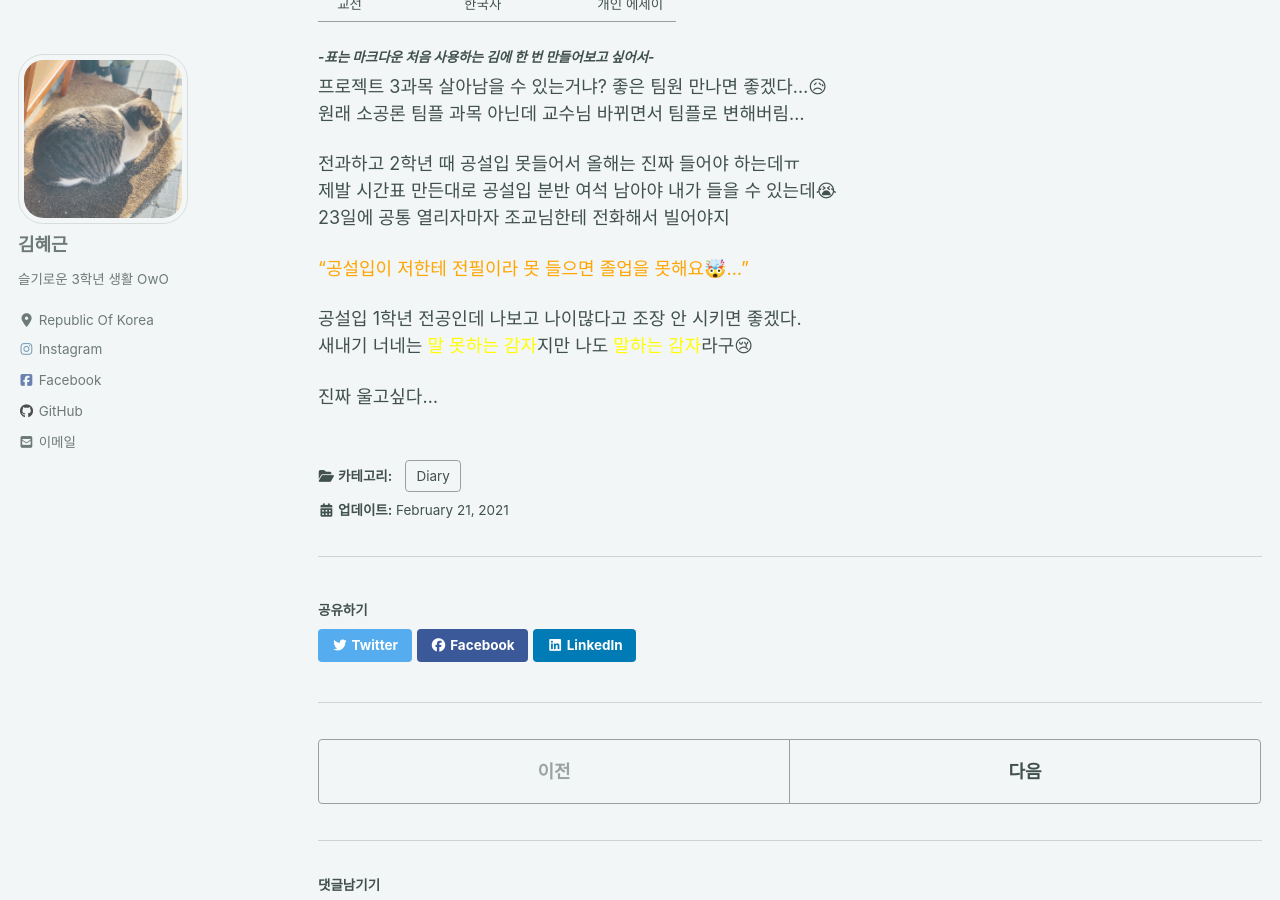
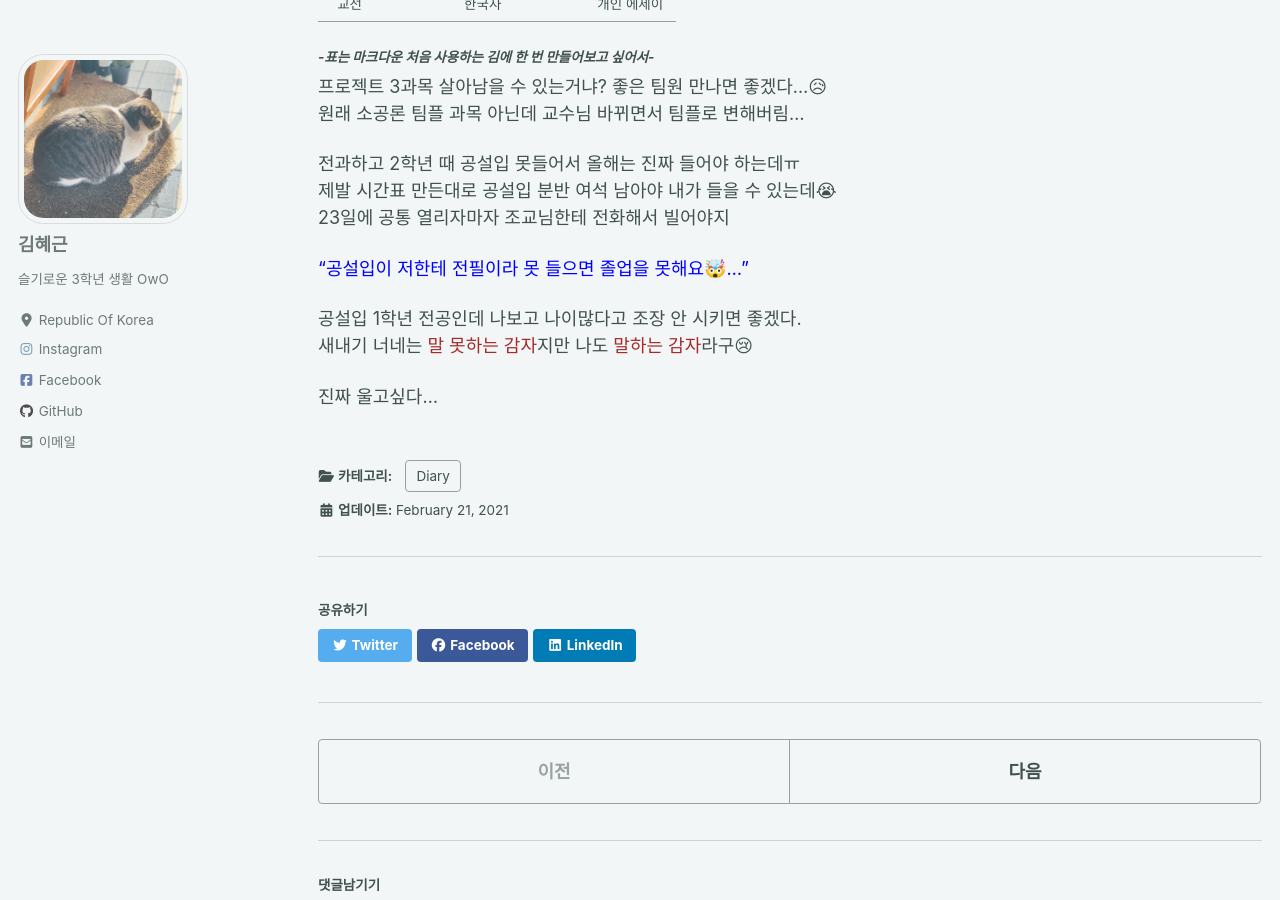
Before and after one commit to hyegeun/hyegeun.github.io, a Jekyll site: the page built from _posts/Diary/2021-02-22-post1.md, in a window 1280 px wide and 900 px high, scrolled down 645 px. Built offline with Jekyll 4.4.1, drawn with Linux system fonts in a browser that asks for light colours; cached includes are drawn as plain includes; nearby versions of some CDN libraries; a script that is not in the unit is left out; comment, search, counter and statistics services are not loaded.

Commit message:
Update 2021-02-22-post1.md

```diff
--- a/_posts/Diary/2021-02-22-post1.md
+++ b/_posts/Diary/2021-02-22-post1.md
@@ -34,9 +34,9 @@ categories:
 제발 시간표 만든대로 공설입 분반 여석 남아야 내가 들을 수 있는데😭
 23일에 공통 열리자마자 조교님한테 전화해서 빌어야지
 
-<span style="color:orange">"공설입이 저한테 전필이라 못 들으면 졸업을 못해요🤯..."</span>
+<span style="color:blue">"공설입이 저한테 전필이라 못 들으면 졸업을 못해요🤯..."</span>
 
 공설입 1학년 전공인데 나보고 나이많다고 조장 안 시키면 좋겠다.
-새내기 너네는 <span style="color:yellow">말 못하는 감자</span>지만 나도 <span style="color:yellow">말하는 감자</span>라구😢
+새내기 너네는 <span style="color:brown">말 못하는 감자</span>지만 나도 <span style="color:brown">말하는 감자</span>라구😢
 
 진짜 울고싶다...
```
